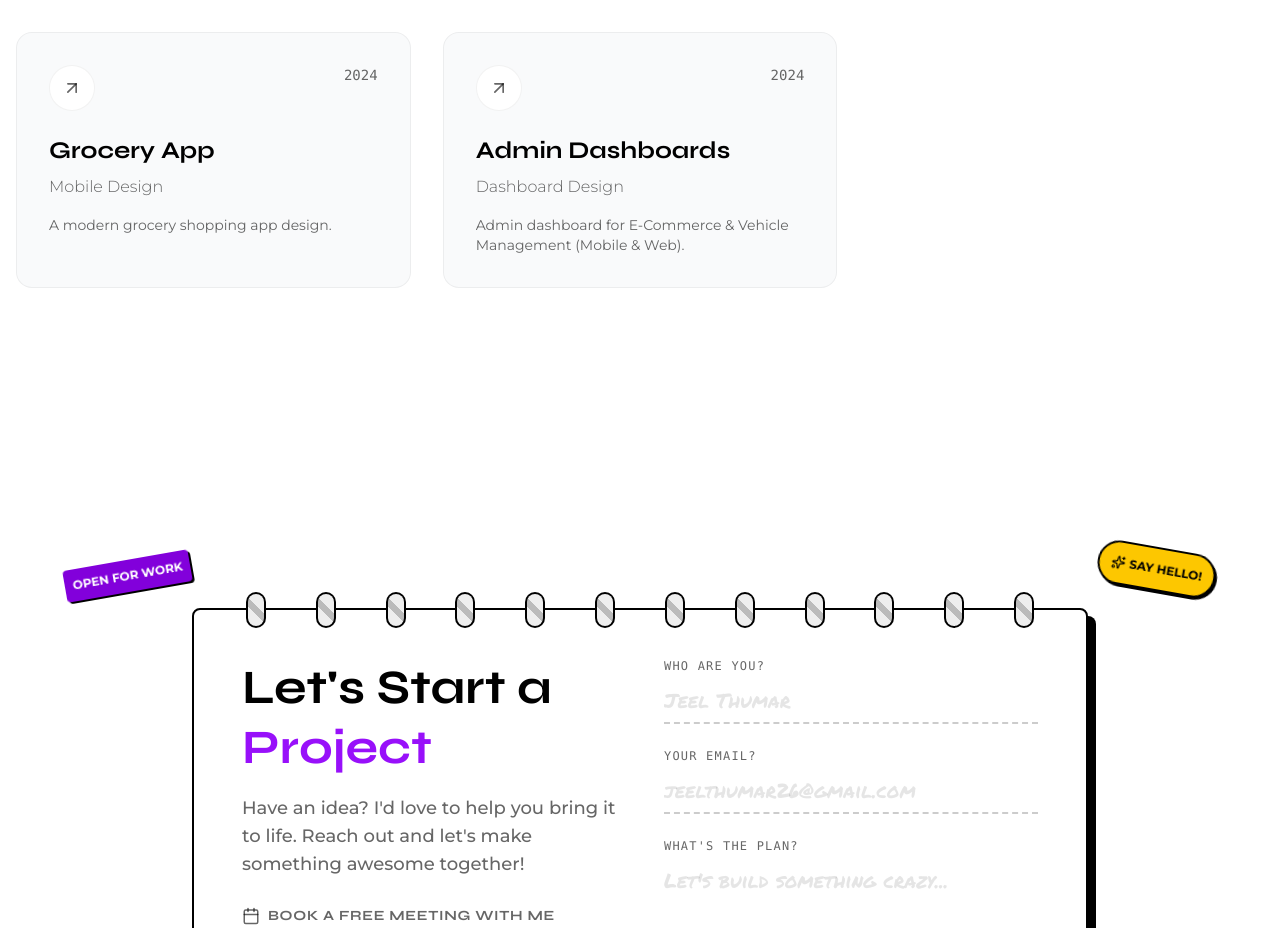
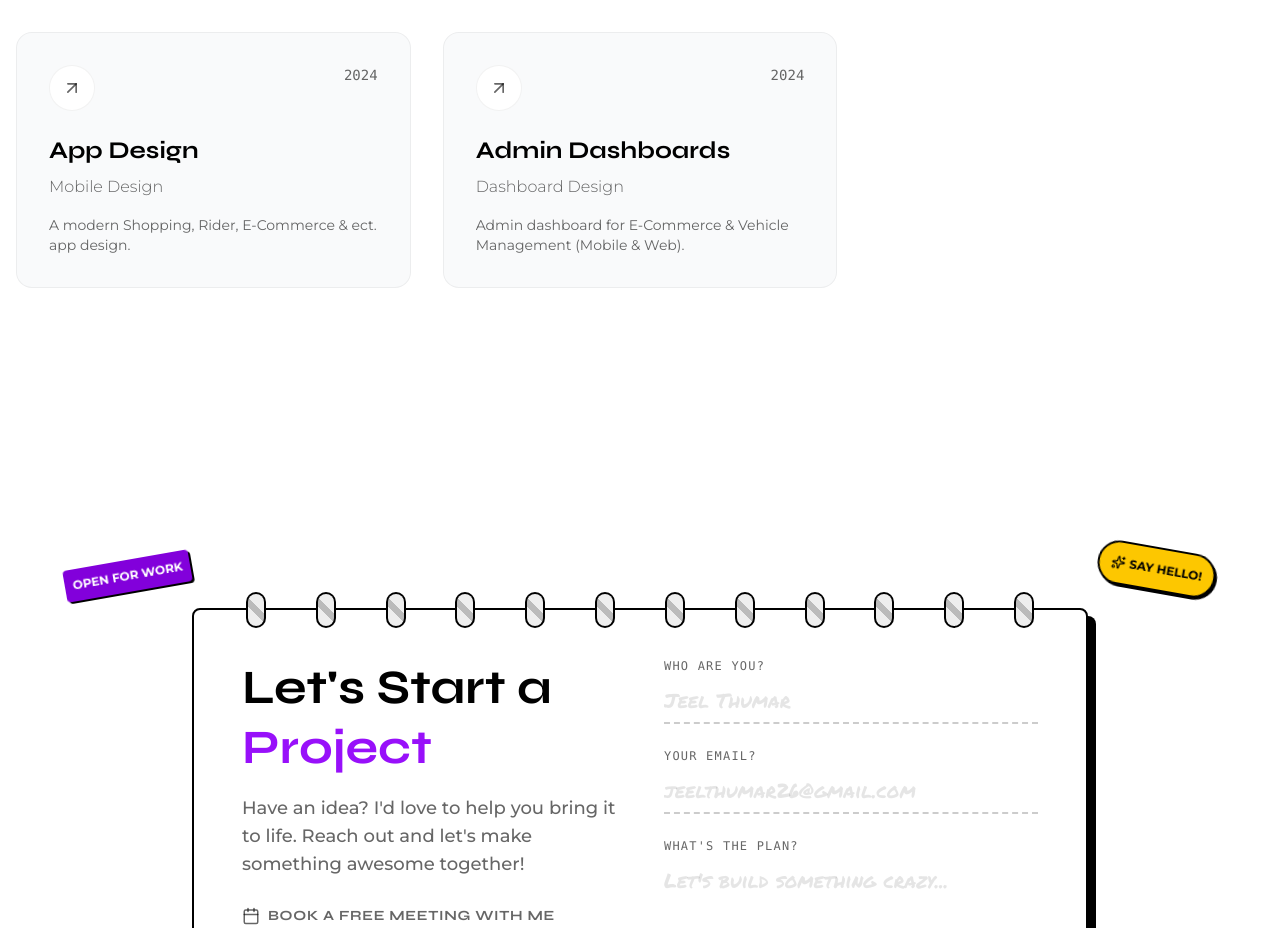
Before and after one commit to JeelThumar/Jeel.Thumar, a React (Vite) app: page /work in a window 1280 px wide. Shown: the part 3900-4828 px from the top of the page. Built offline with nearby package versions, Linux system fonts and the light colour scheme.

Commit message:
docs: Update title and description for the 'Grocery App' work item.

```diff
--- a/src/data/index.js
+++ b/src/data/index.js
@@ -322,11 +322,11 @@ export const skills = ['UI/UX Design', 'Photo Editing', 'Figma', 'Framer', 'HTML
 export const moreWork = [
     {
         id: "grocery-app",
-        title: "Grocery App",
+        title: "App Design",
         category: "Mobile Design",
         year: "2024",
         link: "https://www.figma.com/design/BBWxNkV9gc04woch365Zqp/Grocery-app?node-id=0-1&t=cruGHKC6Qh5OwCD6-1",
-        description: "A modern grocery shopping app design."
+        description: "A modern Shopping, Rider, E-Commerce & ect. app design."
     },
     {
         id: "vehicle-admin",
```
